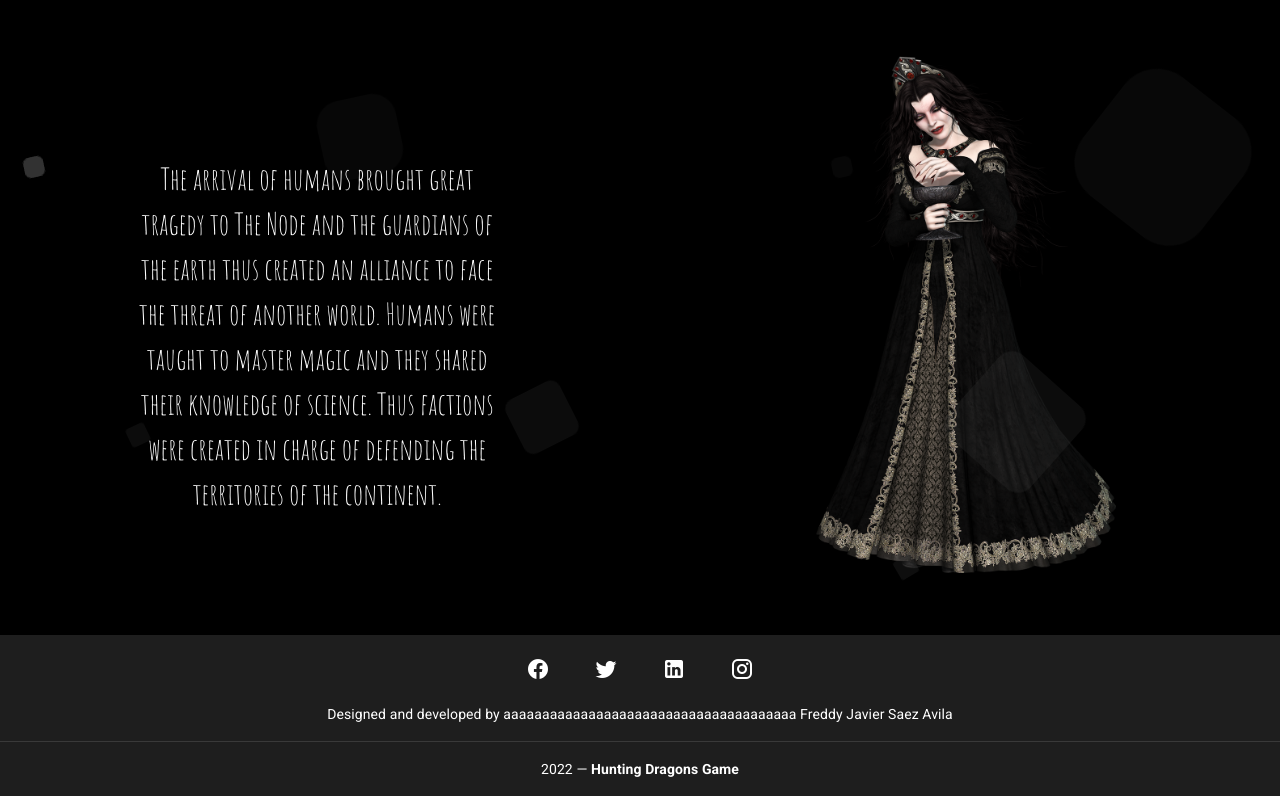
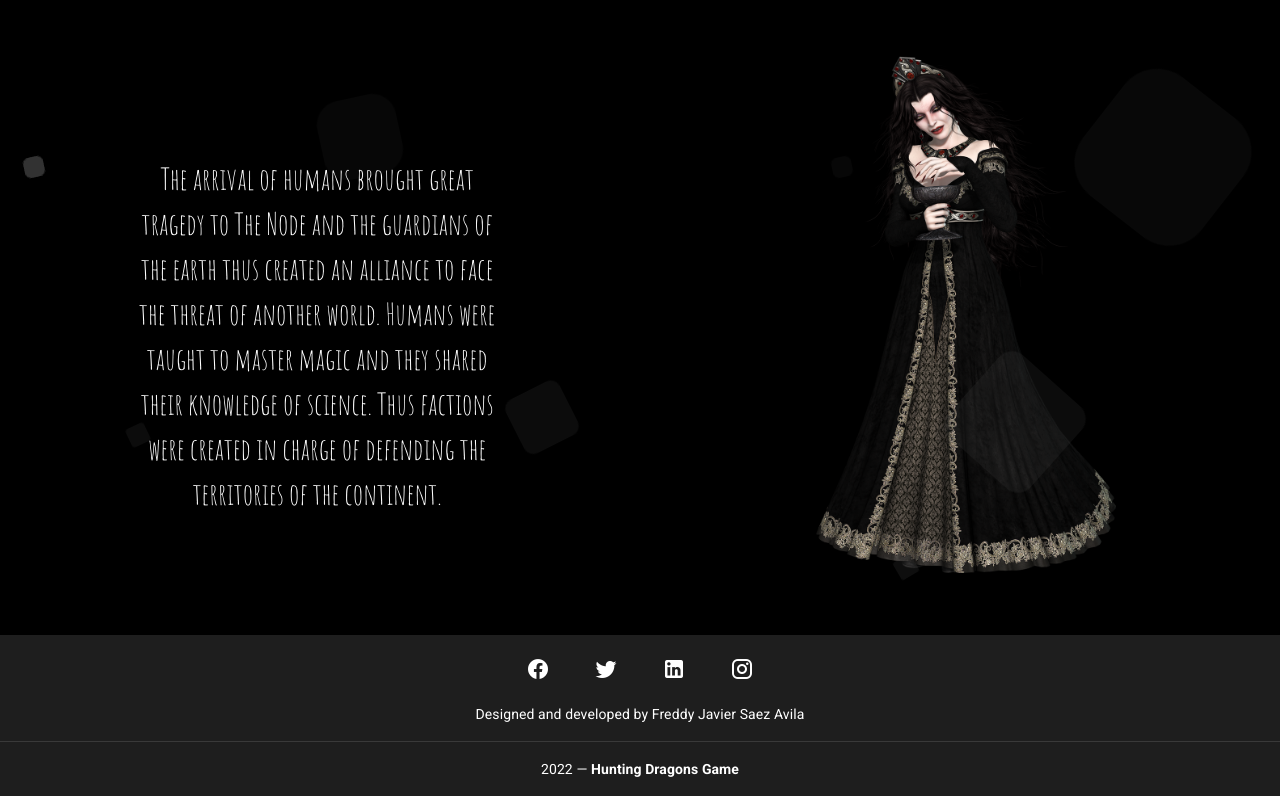
Before and after one commit to freddysae0/hdg-front, a Vue app: page / in a window 1280 px wide. Shown: the part 2517-3313 px from the top of the page. Built offline with nearby package versions, Linux system fonts and the light colour scheme; a web font is replaced by a local one.

Commit message:
copyright section fixed

```diff
--- a/src/components/FooterComponent.vue
+++ b/src/components/FooterComponent.vue
@@ -31,8 +31,7 @@ export default {
   },
   data() {
     return {
-      footerText:
-        "Designed and developed by aaaaaaaaaaaaaaaaaaaaaaaaaaaaaaaaaaaaaa",
+      footerText: "Designed and developed by ",
       author: "Freddy Javier Saez Avila",
 
       icons: ["mdi-facebook", "mdi-twitter", "mdi-linkedin", "mdi-instagram"],
```
